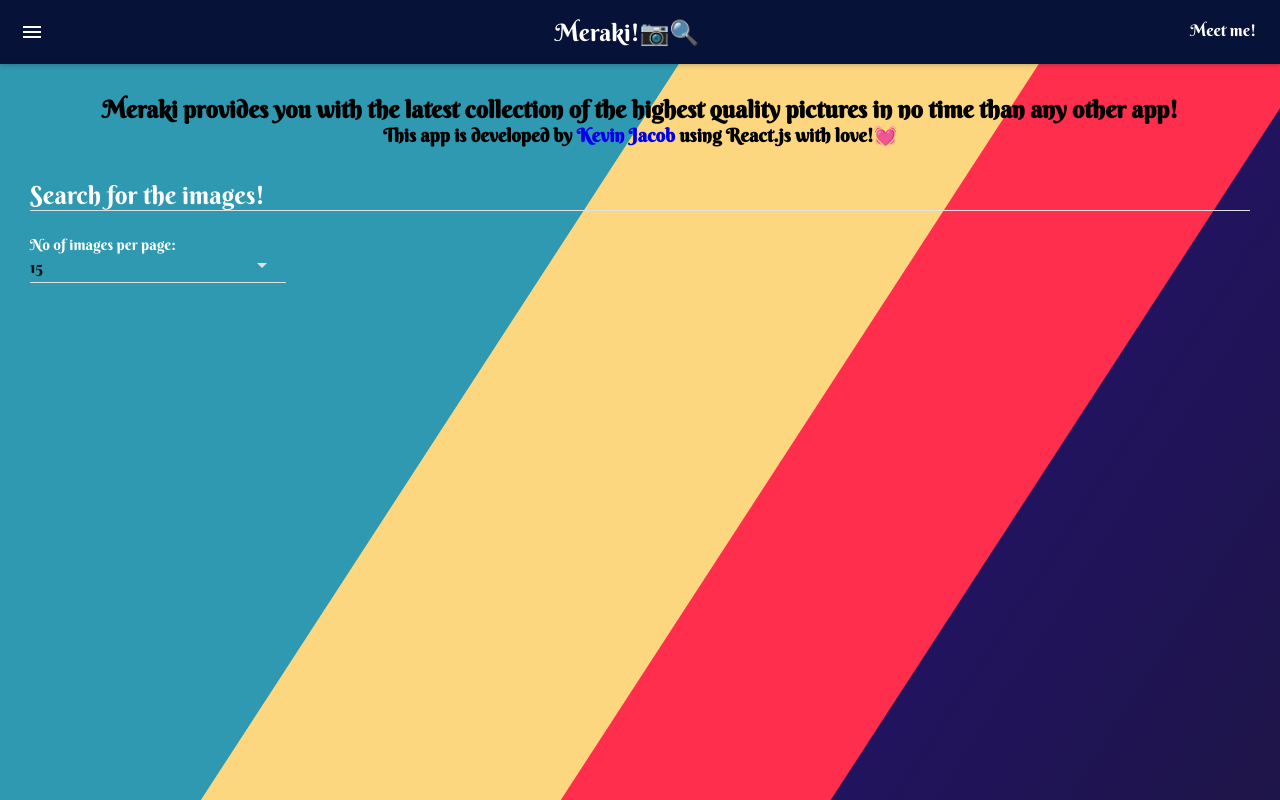
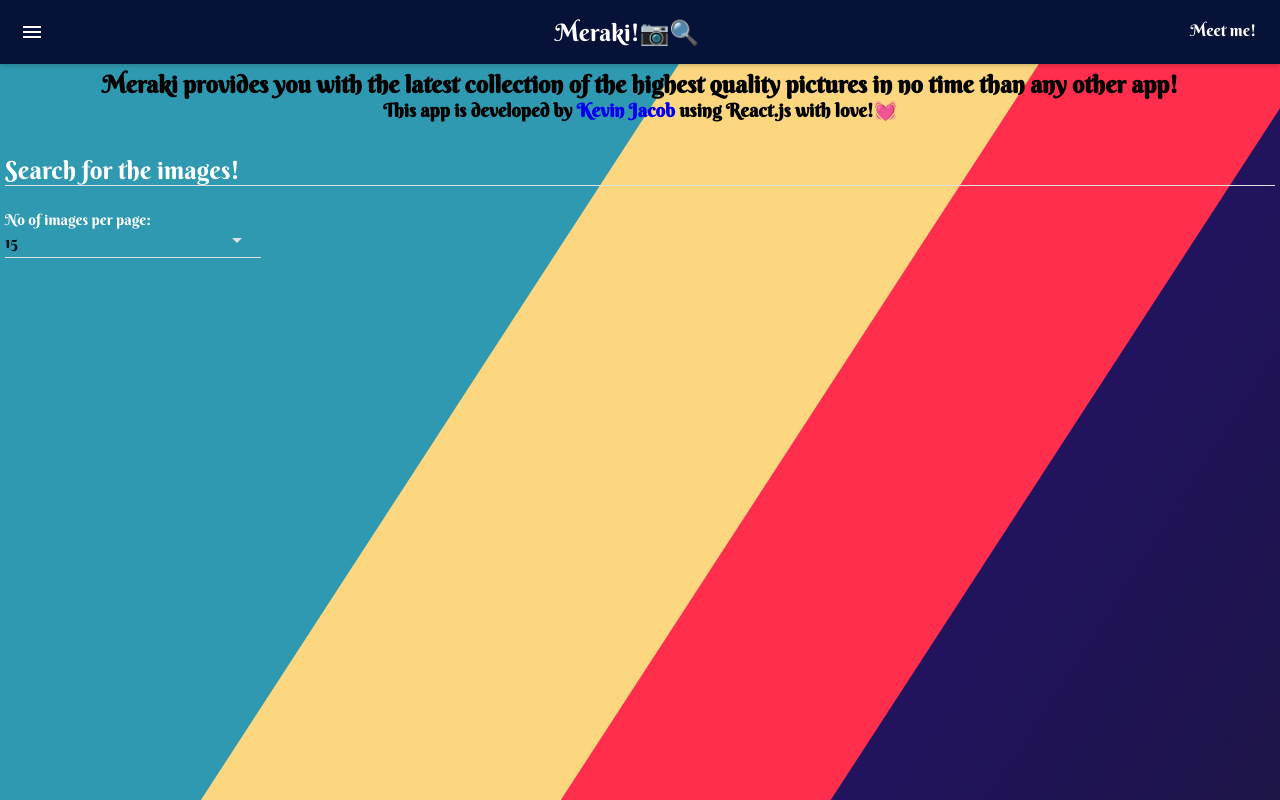
Before and after one commit to kevinjacob2001/Image_Finder_Application, a React (Create React App) app: page / in a window 1280 px wide. Built offline with nearby package versions, Linux system fonts and the light colour scheme.

Commit message:
changed 3 column to 2 column grid

```diff
--- a/src/Components/ImageResult/ImageResult.jsx
+++ b/src/Components/ImageResult/ImageResult.jsx
@@ -27,7 +27,7 @@
 
     if (images) {
       imageListContent = (
-        <GridList cols={3}>
+        <GridList cols={2}>
           {images.map((img) => (
             <GridTile
               title={img.tags}
--- a/src/Components/Search/Search.jsx
+++ b/src/Components/Search/Search.jsx
@@ -37,7 +37,7 @@
   render() {
 
     return (
-      <div style={{padding:"30px"}} >
+      <div style={{padding:"5px"}} >
         <h2 style={{textAlign:"center"}}>Meraki provides you with the latest collection of the highest quality pictures in no time than any other app!</h2>
         <h3 style={{textAlign:"center"}}>This app is developed by <a style={{textDecoration:"none"}} href="https://kevinjacob2001.github.io/">Kevin Jacob</a> using React.js with love!💓</h3>
         <TextField
```
